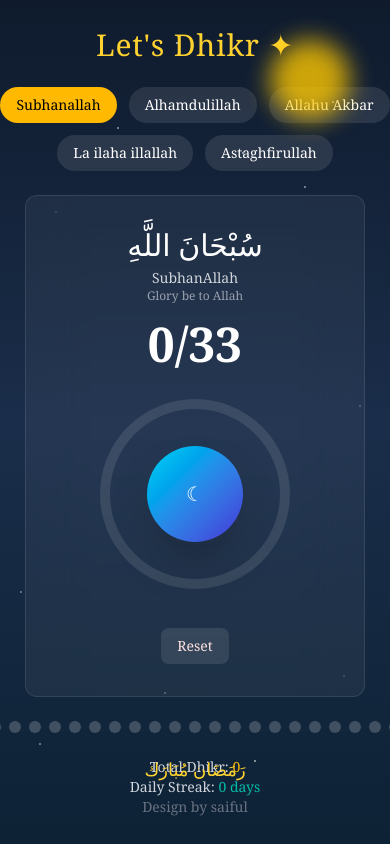
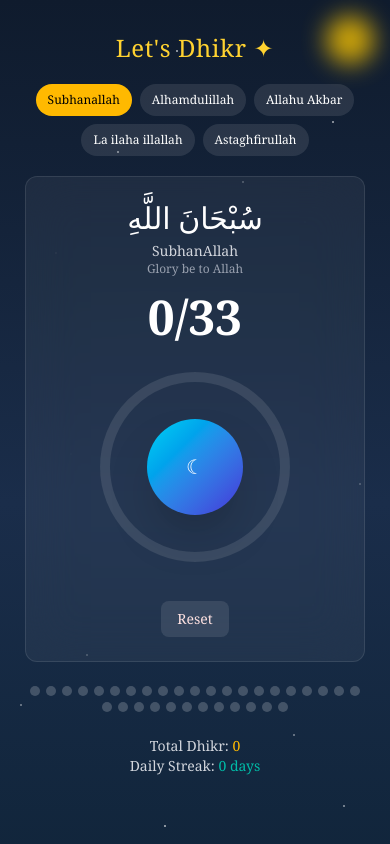
Before and after one commit to saiful-aj18/Tasbhi-Count, a React (Vite) app: page / in a window 390 px wide. Shown: the top 844 px of the page. Built offline with nearby package versions, Linux system fonts and the light colour scheme.

Commit message:
Refactor Tasbih component and improve state handling

```diff
--- a/src/App.jsx
+++ b/src/App.jsx
@@ -1,6 +1,5 @@
-import React, { useState, useEffect, useCallback } from "react";
+import React, { useState, useEffect, useCallback, useRef } from "react";
 import { Analytics } from "@vercel/analytics/react";
-
 
 const starPositions = [
   { top: "12%", left: "85%", opacity: 0.8 },
@@ -25,116 +24,168 @@ const starPositions = [
   { top: "22%", left: "78%", opacity: 0.6 }
 ];
 
-export default function Tasbih() {
-
 const dhikrList = [
-    {
-      name: "Subhanallah",
-      arabic: "سُبْحَانَ اللَّهِ",
-      trans: "SubhanAllah",
-      meaning: "Glory be to Allah",
-      target: 33
-    },
-    {
-      name: "Alhamdulillah",
-      arabic: "الْحَمْدُ لِلَّهِ",
-      trans: "Alhamdulillah",
-      meaning: "All praise is for Allah",
-      target: 33
-    },
-    {
-      name: "Allahu Akbar",
-      arabic: "اللَّهُ أَكْبَرُ",
-      trans: "Allahu Akbar",
-      meaning: "Allah is the Greatest",
-      target: 34
-    },
-    {
-      name: "La ilaha illallah",
-      arabic: "لَا إِلَٰهَ إِلَّا اللَّهُ",
-      trans: "La ilaha illallah",
-      meaning: "There is no god but Allah",
-      target: 100
-    },
-    {
-      name: "Astaghfirullah",
-      arabic: "أَسْتَغْفِرُ اللَّهَ",
-      trans: "Astaghfirullah",
-      meaning: "I seek forgiveness from Allah",
-      target: 100
-    }
+  { name: "Subhanallah", arabic: "سُبْحَانَ اللَّهِ", trans: "SubhanAllah", meaning: "Glory be to Allah", target: 33 },
+  { name: "Alhamdulillah", arabic: "الْحَمْدُ لِلَّهِ", trans: "Alhamdulillah", meaning: "All praise is for Allah", target: 33 },
+  { name: "Allahu Akbar", arabic: "اللَّهُ أَكْبَرُ", trans: "Allahu Akbar", meaning: "Allah is the Greatest", target: 34 },
+  { name: "La ilaha illallah", arabic: "لَا إِلَٰهَ إِلَّا اللَّهُ", trans: "La ilaha illallah", meaning: "There is no god but Allah", target: 100 },
+  { name: "Astaghfirullah", arabic: "أَسْتَغْفِرُ اللَّهَ", trans: "Astaghfirullah", meaning: "I seek forgiveness from Allah", target: 100 }
 ];
 
+/* ---------------- ADS ---------------- */
+
+// 320x50 Banner (iframe er vitore cholbe, tai React e safe)
+function BannerAd() {
+  const srcDoc = `<!DOCTYPE html><html><head><style>html,body{margin:0;padding:0;background:transparent;overflow:hidden}</style></head><body>
+<script>
+  atOptions = {
+    'key' : '50f3a0fa3f40545508d5e8cf972c44f7',
+    'format' : 'iframe',
+    'height' : 50,
+    'width' : 320,
+    'params' : {}
+  };
+<\/script>
+<script src="https://bauval.org/22/50f3a0fa3f40545508d5e8cf972c44f7"><\/script>
+</body></html>`;
+
+  return (
+    <div className="w-full flex justify-center my-4">
+      <iframe
+        title="banner-ad"
+        srcDoc={srcDoc}
+        width="320"
+        height="50"
+        scrolling="no"
+        style={{ border: 0, maxWidth: "100%" }}
+      />
+    </div>
+  );
+}
+
+// Native Banner
+function NativeAd() {
+  const ref = useRef(null);
+
+  useEffect(() => {
+    const container = ref.current;
+    if (!container) return;
+
+    const script = document.createElement("script");
+    script.async = true;
+    script.setAttribute("data-cfasync", "false");
+    script.src = "https://bauval.org/21/ccde994c25fc8d746b5f38aaf793eb35";
+    container.parentNode.appendChild(script);
+
+    return () => {
+      script.remove();
+      container.innerHTML = "";
+    };
+  }, []);
+
+  return (
+    <div className="w-full max-w-[340px] my-4 mx-auto overflow-hidden rounded-xl">
+      <div ref={ref} id="container-ccde994c25fc8d746b5f38aaf793eb35"></div>
+    </div>
+  );
+}
+
+// Social Bar script (pura page e ekbar load hoy)
+function SocialBarAd() {
+  useEffect(() => {
+    const script = document.createElement("script");
+    script.setAttribute("data-cfasync", "false");
+    script.src = "https://bauval.org/14/14625514821ebe03643f2ef245e56712";
+    document.body.appendChild(script);
+    return () => script.remove();
+  }, []);
+  return null;
+}
+
+/* ---------------- MAIN APP ---------------- */
+
+const loadNumber = (key) => {
+  try {
+    return parseInt(localStorage.getItem(key)) || 0;
+  } catch {
+    return 0;
+  }
+};
+
+const loadHistory = () => {
+  try {
+    return JSON.parse(localStorage.getItem("tasbih_history")) || {};
+  } catch {
+    return {};
+  }
+};
+
+export default function Tasbih() {
   const [current, setCurrent] = useState(0);
   const [count, setCount] = useState(0);
-  const [total, setTotal] = useState(0);
-  const [history, setHistory] = useState({});
+  const [total, setTotal] = useState(() => loadNumber("tasbih_total"));
+  const [history, setHistory] = useState(loadHistory);
   const [streak, setStreak] = useState(0);
   const [ripple, setRipple] = useState(false);
+  const audioCtx = useRef(null);
 
   const dhikr = dhikrList[current];
-
   const percent = (count / dhikr.target) * 100;
-
   const radius = 90;
   const circumference = 2 * Math.PI * radius;
   const offset = circumference - (percent / 100) * circumference;
-
   const today = new Date().toISOString().slice(0, 10);
 
   const calculateStreak = useCallback(() => {
     let days = 0;
-
     for (let i = 0; i < 365; i++) {
       const date = new Date();
       date.setDate(date.getDate() - i);
       const key = date.toISOString().slice(0, 10);
-
       if (history[key]) days++;
       else break;
     }
-
     setStreak(days);
   }, [history]);
 
-  // ২. এরপর ইফেক্ট হুকগুলো ব্যবহার করা হলো
   useEffect(() => {
-    const savedTotal = localStorage.getItem("tasbih_total");
-    const savedHistory = localStorage.getItem("tasbih_history");
-
-    if (savedTotal) setTotal(parseInt(savedTotal));
-    if (savedHistory) setHistory(JSON.parse(savedHistory));
-  }, []);
-
-  useEffect(() => {
-    localStorage.setItem("tasbih_total", total);
+    try { localStorage.setItem("tasbih_total", total); } catch {}
   }, [total]);
 
   useEffect(() => {
-    localStorage.setItem("tasbih_history", JSON.stringify(history));
+    try { localStorage.setItem("tasbih_history", JSON.stringify(history)); } catch {}
     calculateStreak();
   }, [history, calculateStreak]);
 
+  // Built-in click sound (external URL lage na)
   const playClick = () => {
-    const audio = new Audio("https://mixkit.co");
-    audio.volume = 0.3;
-    audio.play();
+    try {
+      const Ctx = window.AudioContext || window.webkitAudioContext;
+      if (!Ctx) return;
+      if (!audioCtx.current) audioCtx.current = new Ctx();
+      const ctx = audioCtx.current;
+      const osc = ctx.createOscillator();
+      const gain = ctx.createGain();
+      osc.type = "sine";
+      osc.frequency.value = 650;
+      gain.gain.setValueAtTime(0.15, ctx.currentTime);
+      gain.gain.exponentialRampToValueAtTime(0.001, ctx.currentTime + 0.08);
+      osc.connect(gain);
+      gain.connect(ctx.destination);
+      osc.start();
+      osc.stop(ctx.currentTime + 0.08);
+    } catch {}
+    if (navigator.vibrate) navigator.vibrate(15);
   };
 
   const increment = useCallback(() => {
     if (count >= dhikr.target) return;
 
-    setCount(c => c + 1);
-    setTotal(t => t + 1);
-
-    setHistory(h => {
-      const updated = { ...h };
-      updated[today] = (updated[today] || 0) + 1;
-      return updated;
-    });
+    setCount((c) => c + 1);
+    setTotal((t) => t + 1);
+    setHistory((h) => ({ ...h, [today]: (h[today] || 0) + 1 }));
 
     playClick();
-
     setRipple(true);
     setTimeout(() => setRipple(false), 300);
   }, [count, dhikr.target, today]);
@@ -146,50 +197,48 @@ export default function Tasbih() {
         increment();
       }
     };
-
     window.addEventListener("keydown", handleKey);
     return () => window.removeEventListener("keydown", handleKey);
   }, [increment]);
 
   const reset = () => setCount(0);
-
   const changeDhikr = (i) => {
     setCurrent(i);
     setCount(0);
   };
 
   const beads = Array.from({ length: 33 });
+  const filledBeads = count > 0 && count % 33 === 0 ? 33 : count % 33;
 
   return (
-    <div className="relative min-h-screen flex flex-col items-center justify-center text-white overflow-hidden bg-gradient-to-b from-[#0f1b2d] via-[#1a2d4a] to-[#0d2235] font-serif">
+    <div className="relative min-h-screen flex flex-col items-center text-white overflow-x-hidden bg-gradient-to-b from-[#0f1b2d] via-[#1a2d4a] to-[#0d2235] font-serif px-4 pt-8 pb-10">
 
       {/* stars */}
       {starPositions.map((pos, i) => (
         <div
           key={i}
-          className="absolute w-[2px] h-[2px] bg-white rounded-full animate-pulse"
-          style={{
-            top: pos.top,
-            left: pos.left,
-            opacity: pos.opacity
-          }}
+          className="absolute w-[2px] h-[2px] bg-white rounded-full animate-pulse pointer-events-none"
+          style={{ top: pos.top, left: pos.left, opacity: pos.opacity }}
         />
       ))}
 
       {/* moon */}
-      <div className="absolute top-10 right-10 w-20 h-20 bg-yellow-400 rounded-full blur-md opacity-80"></div>
+      <div className="absolute top-4 right-4 sm:top-10 sm:right-10 w-12 h-12 sm:w-20 sm:h-20 bg-yellow-400 rounded-full blur-md opacity-80 pointer-events-none"></div>
 
-      <h1 className="text-3xl text-amber-300 mb-6 tracking-wide">
+      <div className="relative z-10 w-full flex flex-col items-center">
+        <h1 className="text-2xl sm:text-3xl text-amber-300 mb-5 tracking-wide">
           Let's Dhikr ✦
         </h1>
 
         {/* dhikr selector */}
-      <div className="flex flex-wrap gap-3 mb-6 justify-center">
+        <div className="flex flex-wrap gap-2 sm:gap-3 mb-5 justify-center max-w-xl">
           {dhikrList.map((d, i) => (
             <button
               key={i}
               onClick={() => changeDhikr(i)}
-            className={`px-4 py-2 rounded-full text-sm transition ${i === current ? "bg-amber-400 text-black" : "bg-white/10 hover:bg-white/20"}`}
+              className={`px-3 sm:px-4 py-2 rounded-full text-xs sm:text-sm transition ${
+                i === current ? "bg-amber-400 text-black" : "bg-white/10 hover:bg-white/20"
+              }`}
             >
               {d.name}
             </button>
@@ -197,26 +246,23 @@ export default function Tasbih() {
         </div>
 
         {/* glass card */}
-      <div className="backdrop-blur-xl bg-white/5 border border-white/10 rounded-xl p-8 text-center w-[340px]">
+        <div className="backdrop-blur-xl bg-white/5 border border-white/10 rounded-xl p-6 sm:p-8 text-center w-full max-w-[340px]">
           <p className="text-3xl font-[Amiri] mb-1">{dhikr.arabic}</p>
           <p className="text-gray-300 text-sm">{dhikr.trans}</p>
           <p className="text-gray-400 text-xs mb-4">{dhikr.meaning}</p>
 
-        <div className={`text-5xl font-bold mb-4 ${count >= dhikr.target ? "text-amber-400 drop-shadow-[0_0_12px_gold]" : ""}`}>
+          <div
+            className={`text-5xl font-bold mb-4 ${
+              count >= dhikr.target ? "text-amber-400 drop-shadow-[0_0_12px_gold]" : ""
+            }`}
+          >
             {count}/{dhikr.target}
           </div>
 
           {/* progress */}
           <div className="relative flex justify-center items-center mb-6">
-          <svg width="220" height="220">
-            <circle
-              stroke="rgba(255,255,255,0.1)"
-              fill="transparent"
-              strokeWidth="10"
-              r={radius}
-              cx="110"
-              cy="110"
-            />
+            <svg width="220" height="220" className="max-w-full">
+              <circle stroke="rgba(255,255,255,0.1)" fill="transparent" strokeWidth="10" r={radius} cx="110" cy="110" />
               <circle
                 stroke="gold"
                 fill="transparent"
@@ -227,45 +273,41 @@ export default function Tasbih() {
                 r={radius}
                 cx="110"
                 cy="110"
+                transform="rotate(-90 110 110)"
                 style={{ transition: "stroke-dashoffset 0.4s" }}
               />
             </svg>
 
-          {/* tasbih bead button */}
             <button
               onClick={increment}
               disabled={count >= dhikr.target}
-            className={`absolute w-24 h-24 rounded-full flex items-center justify-center bg-gradient-to-br from-cyan-400 to-indigo-700 shadow-2xl active:scale-90 transition ${count >= dhikr.target ? "opacity-50" : ""}`}
+              aria-label="Count"
+              className={`absolute w-24 h-24 rounded-full flex items-center justify-center bg-gradient-to-br from-cyan-400 to-indigo-700 shadow-2xl active:scale-90 transition ${
+                count >= dhikr.target ? "opacity-50" : ""
+              }`}
             >
-            {ripple && (
-              <span className="absolute w-24 h-24 rounded-full bg-white/30 animate-ping"></span>
-            )}
+              {ripple && <span className="absolute w-24 h-24 rounded-full bg-white/30 animate-ping"></span>}
               <span className="text-xl">☾</span>
             </button>
           </div>
 
           {count >= dhikr.target && (
-          <div className="text-amber-300 font-semibold animate-bounce">
-            Mashallah! Completed!
-          </div>
+            <div className="text-amber-300 font-semibold animate-bounce">Mashallah! Completed!</div>
           )}
 
           <div className="flex justify-center gap-4 mt-4">
-          <button
-            onClick={reset}
-            className="px-4 py-2 bg-white/10 rounded-lg hover:bg-white/20 text-red-100 text-sm"
-          >
+            <button onClick={reset} className="px-4 py-2 bg-white/10 rounded-lg hover:bg-white/20 text-red-100 text-sm">
               Reset
             </button>
           </div>
         </div>
 
         {/* bead chain */}
-      <div className="flex gap-2 mt-6">
+        <div className="flex flex-wrap justify-center gap-1.5 mt-6 max-w-[340px]">
           {beads.map((_, i) => (
             <div
               key={i}
-            className={`w-3 h-3 rounded-full ${i < count ? "bg-amber-400" : "bg-white/20"}`}
+              className={`w-2.5 h-2.5 sm:w-3 sm:h-3 rounded-full ${i < filledBeads ? "bg-amber-400" : "bg-white/20"}`}
             />
           ))}
         </div>
@@ -276,11 +318,15 @@ export default function Tasbih() {
           <p>Daily Streak: <span className="text-teal-500">{streak} days</span></p>
         </div>
 
-      <footer className="absolute bottom-15 text-lg text-amber-300 font-[Amiri]">
-        رَمَضَان مُبَارَك
-      </footer>
-      <span className="text-gray-500 text-sm">Design by saiful</span>
+        {/* ADS */}
+        <BannerAd />
+        <NativeAd />
 
+        <p className="mt-6 text-lg text-amber-300 font-[Amiri]">رَمَضَان مُبَارَك</p>
+        <span className="text-gray-500 text-sm mt-1">Design by saiful</span>
+      </div>
+
+      <SocialBarAd />
       <Analytics />
     </div>
   );
```
Lines whose indentation alone changed are shown as unchanged.
